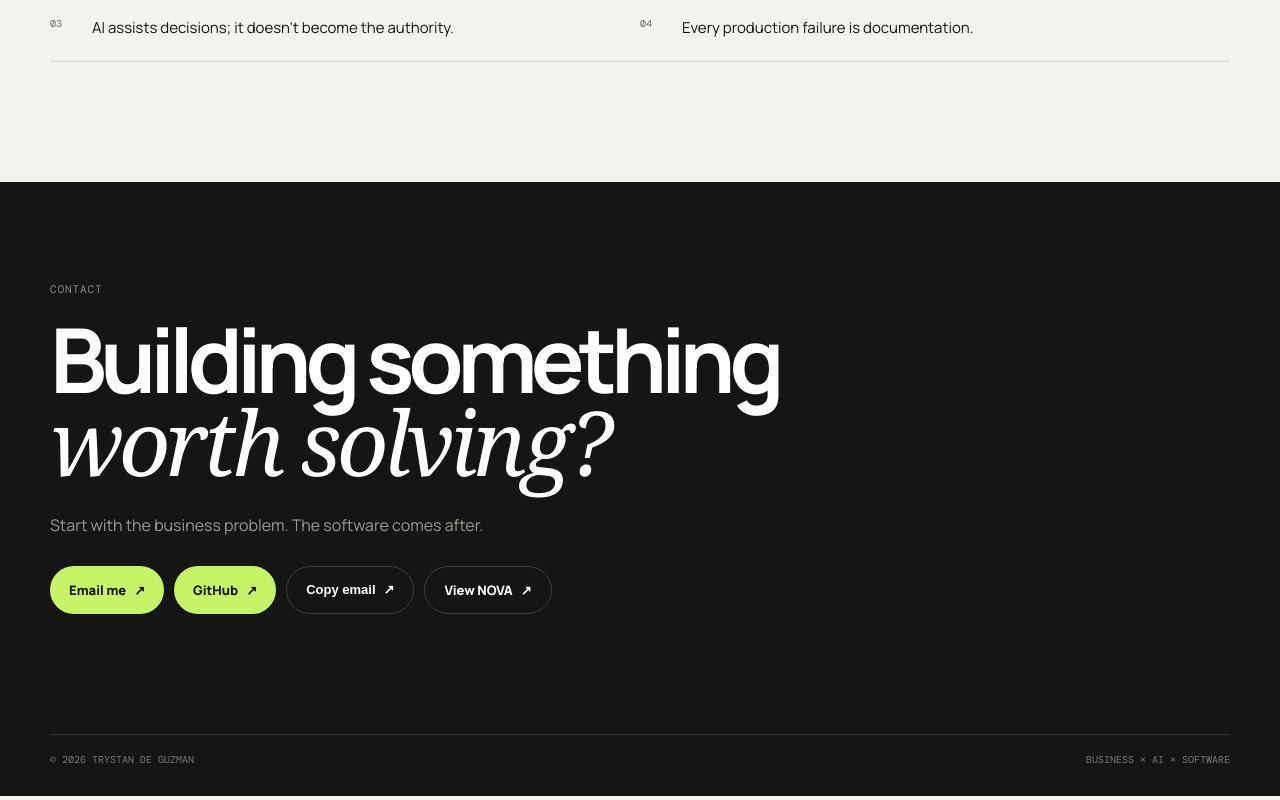
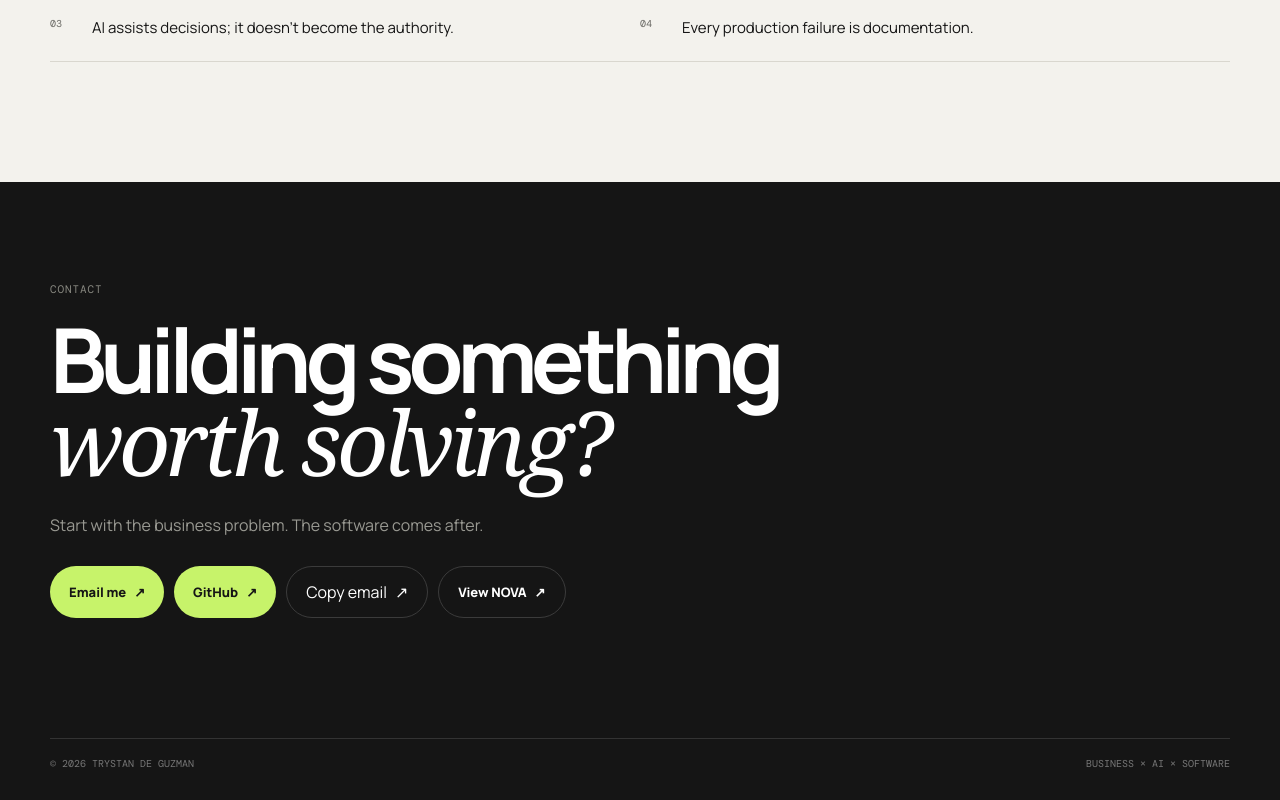
Before and after one commit to Mr-TDG/trystan-portfolio, a Next.js app: page / in a window 1280 px wide. Shown: the part 3824-4624 px from the top of the page. Built offline with nearby package versions, Linux system fonts and the light colour scheme.

Commit message:
style: add copy email button state

```diff
--- a/app/globals.css
+++ b/app/globals.css
@@ -133,6 +133,7 @@ em { font-family: Georgia, serif; font-weight: 400; letter-spacing: -.05em; }
 .footer-actions { display: flex; gap: 10px; flex-wrap: wrap; }
 .footer-button { background: var(--acid); color: var(--ink); }
 .secondary-dark { border: 1px solid #3b3b3b; color: white; background: transparent; }
+.copy-email { cursor: pointer; font: inherit; }
 .footer-bottom { margin-top: 120px; border-top: 1px solid #333; padding-top: 18px; display: flex; justify-content: space-between; color: #777; font: 10px "DM Mono", monospace; text-transform: uppercase; }
 
 @media (max-width: 760px) {
```
